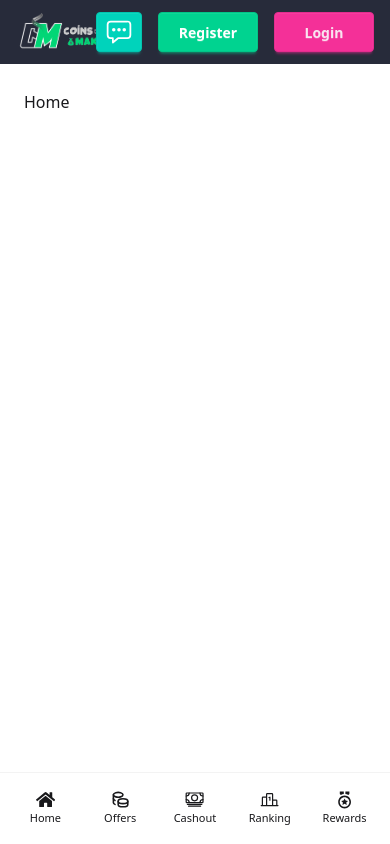
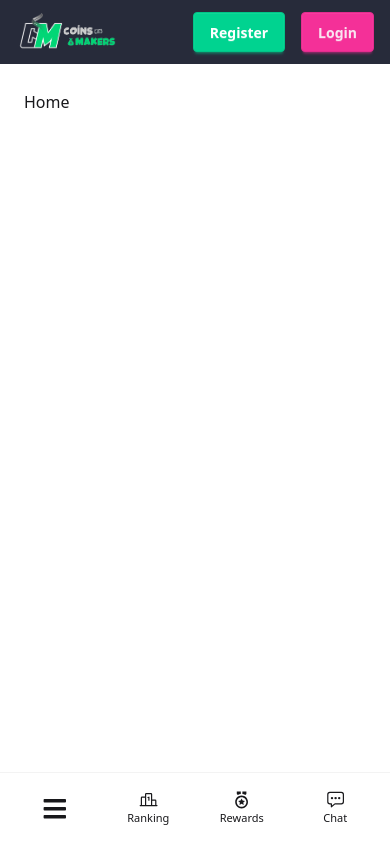
Before and after one commit to YousiefSameh/coinsmakers, a React (Vite) app: page / in a window 390 px wide. Built offline with nearby package versions, Linux system fonts and the light colour scheme.

Commit message:
Change Sidebar Responsive

```diff
--- a/src/components/Header.tsx
+++ b/src/components/Header.tsx
@@ -10,9 +10,9 @@ const Header = () => {
       </div>
 			<div className="navbar-center hidden lg:flex"></div>
 			<div className="navbar-end flex items-center gap-4 md:gap-6">
-        <button className="btn btn-accent text-white !px-2"><IoChatboxEllipsesOutline className="text-[28px]" /></button>
-				<a className="btn btn-success w-[100px] text-white">Register</a>
-				<a className="btn btn-secondary w-[100px]">Login</a>
+        <button className="btn btn-accent text-white !px-2 hidden md:block"><IoChatboxEllipsesOutline className="text-[28px]" /></button>
+				<a className="btn btn-success md:w-[100px] text-white">Register</a>
+				<a className="btn btn-secondary md:w-[100px]">Login</a>
 			</div>
 		</div>
 	);
--- a/src/components/Sidebar.tsx
+++ b/src/components/Sidebar.tsx
@@ -1,16 +1,22 @@
 import { useState } from "react";
-import { FaHome } from "react-icons/fa";
-import { IoCashOutline } from "react-icons/io5";
+import { FaBars, FaHome } from "react-icons/fa";
+import { IoCashOutline, IoChatboxEllipsesOutline } from "react-icons/io5";
 import { PiRanking } from "react-icons/pi";
 import { TbCoins } from "react-icons/tb";
 import { MdArrowRight } from "react-icons/md";
 import { RiMedalLine } from "react-icons/ri";
+import { ImCancelCircle } from "react-icons/im";
 
 const Sidebar = () => {
 	const [showMenu, setShowMenu] = useState(false);
+	const [showSidebar, setShowSidebar] = useState(false);
 	return (
 		<>
-			<aside className="hidden md:block w-[240px] bg-[#272B3A] max-h-screen h-full fixed top-0 left-0 overflow-y-auto py-4">
+			<aside
+				className={`${
+					showSidebar ? "block" : "hidden"
+				} md:block w-[210px] md:w-[240px] bg-[#272B3A] max-h-screen h-full fixed top-0 left-0 overflow-y-auto py-4`}
+			>
 				<nav className="p-2 mt-[70px]">
 					<p className="uppercase text-neutral-400 text-sm mb-3 p-2 pb-0">
 						Main
@@ -28,7 +34,7 @@ const Sidebar = () => {
 									<TbCoins className="text-2xl" />
 								</div>
 								<p>Offers</p>
-								<MdArrowRight className="ml-10 text-2xl" />
+								<MdArrowRight className="ml-8 md:ml-10 text-2xl" />
 							</div>
 
 							<ul
@@ -65,31 +71,9 @@ const Sidebar = () => {
 				</nav>
 			</aside>
 			<div className="dock dock-lg flex md:hidden">
-				<button>
-					<FaHome className="size-[1.2rem]" />
-					<span className="dock-label">Home</span>
-				</button>
-
-				<button onClick={() => setShowMenu(!showMenu)}>
-					<TbCoins className="size-[1.2rem]" />
-					<span className="dock-label">Offers</span>
-
-					<ul
-						className={`${
-							showMenu ? "flex" : "hidden"
-						} justify-center items-center py-6 px-2 gap-4 fixed bottom-[70px] left-1/2 -translate-x-1/2 w-screen bg-[#373d50]`}
-					>
-						<li className="text-sm">All Offers</li>
-						<li className="text-sm">(Games 11)</li>
-						<li className="text-sm">(Install 0)</li>
-						<li className="text-sm">(Sweepstake 0)</li>
-						<li className="text-sm">(Free 97)</li>
-					</ul>
-				</button>
-
-				<button>
-					<IoCashOutline className="size-[1.2rem]" />
-					<span className="dock-label">Cashout</span>
+				<button onClick={() => setShowSidebar(!showSidebar)}>
+					<FaBars className={showSidebar ? "hidden" : "block size-[1.6rem]"} />
+					<ImCancelCircle className={showSidebar ? "block size-[1.6rem]" : "hidden"} />
 				</button>
 
 				<button>
@@ -101,6 +85,11 @@ const Sidebar = () => {
 					<RiMedalLine className="size-[1.2rem]" />
 					<span className="dock-label">Rewards</span>
 				</button>
+
+				<button>
+					<IoChatboxEllipsesOutline className="size-[1.2rem]" />
+					<span className="dock-label">Chat</span>
+				</button>
 			</div>
 		</>
 	);
```
